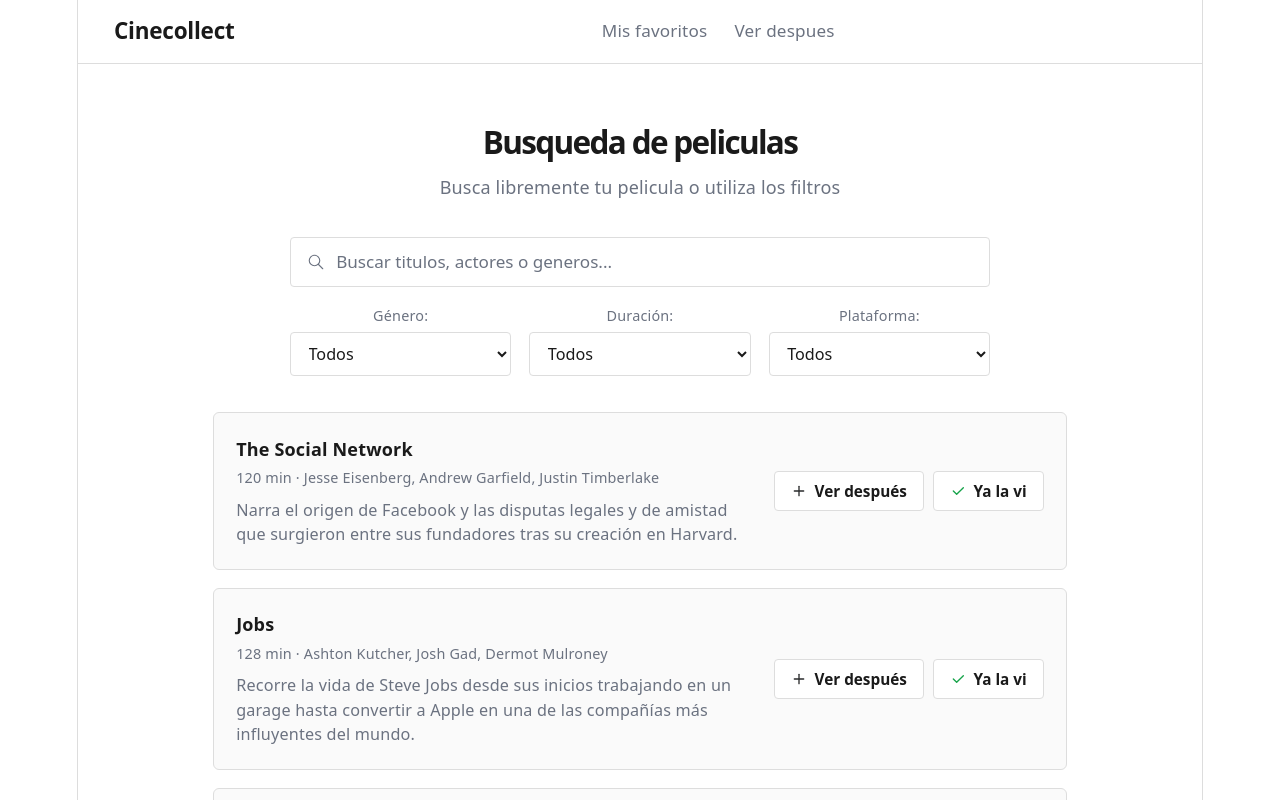
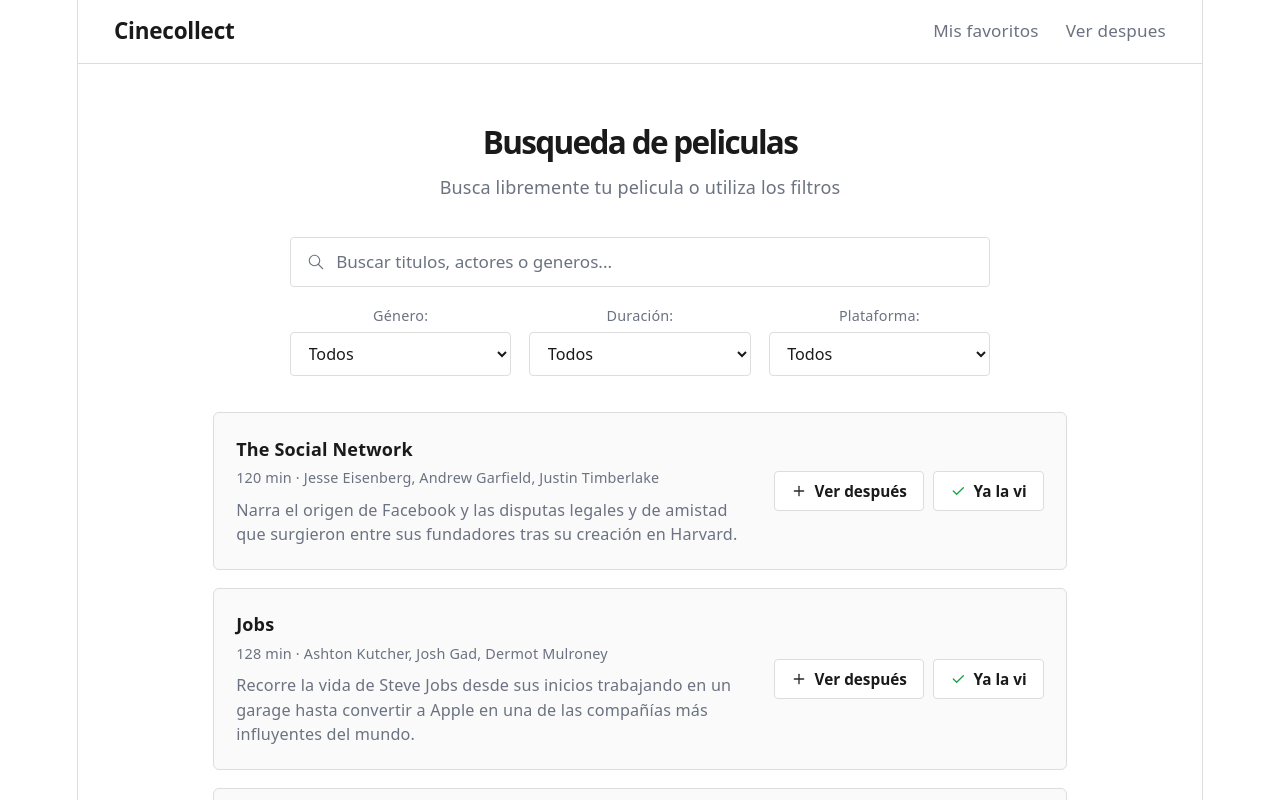
Before and after one commit to floreslog/cinecollect-project, a React (Vite) app in the folder client/: page / in a window 1280 px wide. Shown: the top 800 px of the page. Built offline with nearby package versions, Linux system fonts and the light colour scheme.

Commit message:
fix(style): ajustar las opciones del nav bar a la izquierda

```diff
--- a/client/src/App.css
+++ b/client/src/App.css
@@ -62,8 +62,6 @@ header h2 {
 header nav {
   display: flex;
   gap: 1.5rem;
-  flex: 1;
-  justify-content: center;
 }
 
 header nav a {
```
